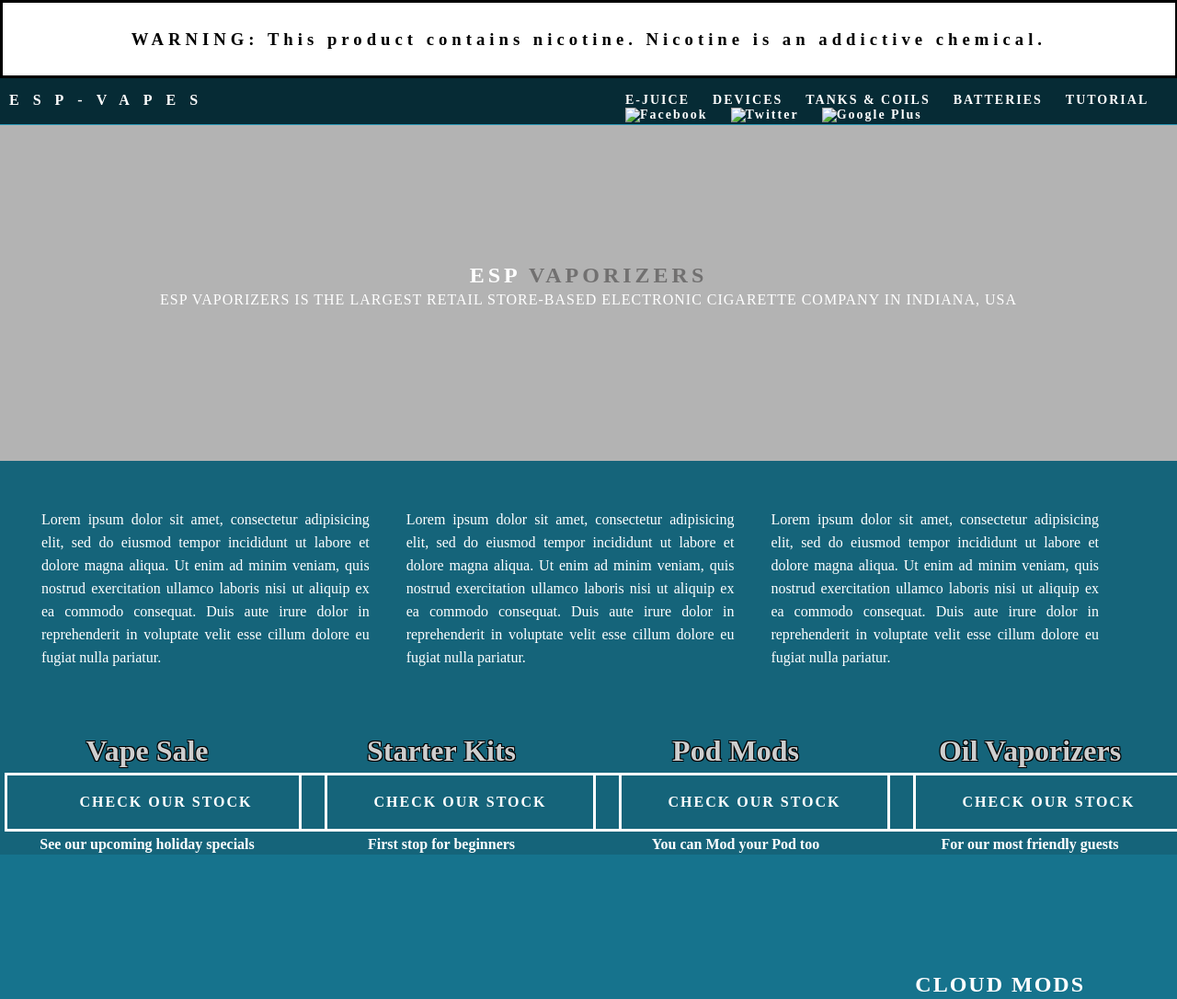
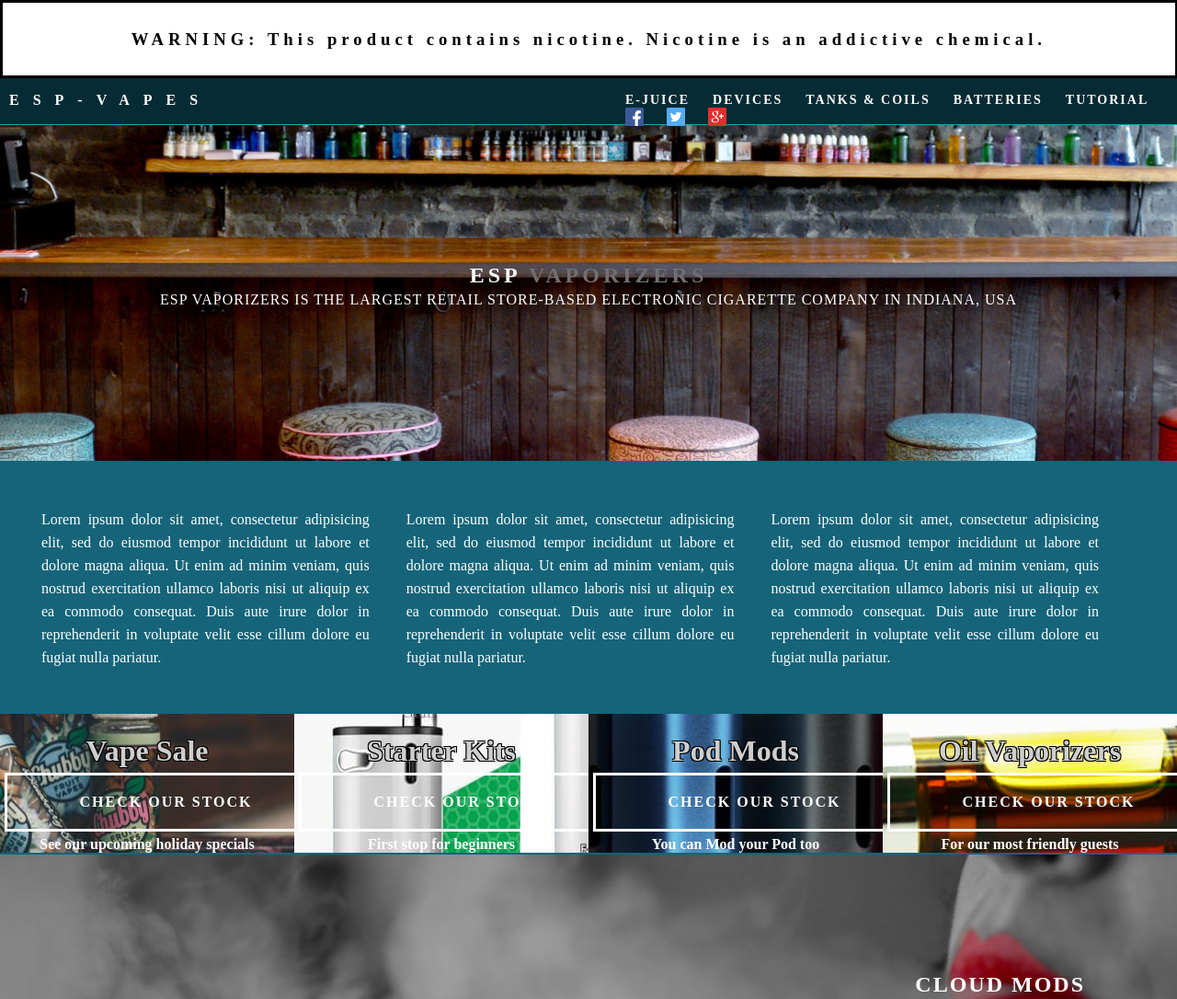
Before and after one commit to zespinozacode/ESP-Vapes-StoreFront, a plain HTML site: page Index.html in a window 1280 px wide. Shown: the top 1086 px of the page at 92% size. Drawn offline with Linux system fonts and the light colour scheme.

Commit message:
fixed pictures on page

```diff
--- a/Index.html
+++ b/Index.html
@@ -24,9 +24,9 @@
         <li><a href="#">TANKS & COILS</a></li>
         <li><a href="#">BATTERIES</a></li>
         <li><a href="#">TUTORIAL</a></li>
-        <li><a href="https://www.facebook.com/" target="blank"><img src="../VapeShopWebsite/vapeassets/facebook_20.png" alt="Facebook"/></a></li>
-        <li><a href="https://twitter.com/?lang=en" target="blank"><img src="../VapeShopWebsite/vapeassets/twitter_20.png" alt="Twitter"/></a></li>
-        <li><a href="https://plus.google.com/" target="blank"><img src="../VapeShopWebsite/vapeassets/google_plus_20.png" alt="Google Plus"/></a></li>
+        <li><a href="https://www.facebook.com/" target="blank"><img src="vapeassets/facebook_20.png" alt="Facebook"/></a></li>
+        <li><a href="https://twitter.com/?lang=en" target="blank"><img src="vapeassets/twitter_20.png" alt="Twitter"/></a></li>
+        <li><a href="https://plus.google.com/" target="blank"><img src="vapeassets/google_plus_20.png" alt="Google Plus"/></a></li>
       </ul>
     </nav>
   </header>
--- a/VapeIndex.css
+++ b/VapeIndex.css
@@ -83,7 +83,7 @@ ul li:hover a {
 	background-color: #B3B3B3;
 	padding-top: 150px;
     padding-bottom: 150px;
-    background-image: url(../VapeShopWebsite//vapeassets/vapeheader.jpg);
+    background-image: url(vapeassets/vapeheader.jpg);
     background-position: center;
 }
 .head2 {
@@ -143,7 +143,7 @@ ul li:hover a {
 	text-align: center;
 	float: left;
     margin-top: 35px;
-    background-image: url(../VapeShopWebsite/vapeassets/vapebrickwall.jpg);
+    background-image: url(vapeassets/vapebrickwall.jpg);
     background-position: center;
 }
 .thumbnail1 {
@@ -151,7 +151,7 @@ ul li:hover a {
 	text-align: center;
 	float: left;
     margin-top: 35px;
-    background-image: url(..//VapeShopWebsite/vapeassets/vapekit.jpg);
+    background-image: url(vapeassets/vapekit.jpg);
     background-position: center;
 }
 .thumbnail2 {
@@ -159,7 +159,7 @@ ul li:hover a {
 	text-align: center;
 	float: left;
     margin-top: 35px;
-    background-image: url(..//VapeShopWebsite/vapeassets/podvape.jpg);
+    background-image: url(vapeassets/podvape.jpg);
     background-position: center;
 }
 .thumbnail3 {
@@ -167,7 +167,7 @@ ul li:hover a {
 	text-align: center;
 	float: left;
     margin-top: 35px;
-    background-image: url(../VapeShopWebsite/vapeassets/oilvape.jpg);
+    background-image: url(vapeassets/oilvape.jpg);
     background-position: center;
 }
 .gallery .thumbnail h4 {
@@ -213,7 +213,7 @@ ul li:hover a {
 /* Parallax Section */
 .banner {
 	background-color: rgb(22, 115, 141);
-	background-image: url(../VapeShopWebsite/vapeassets/vape-girl-bronco.jpg);
+	background-image: url(vapeassets/vape-girl-bronco.jpg);
 	height: 450px;
 	background-attachment: fixed;
 	background-size: cover;
@@ -339,7 +339,7 @@ footer .footer_column p {
 	padding-bottom: 60PX;
     margin-bottom: 0px;
     margin-top: -5px;
-    background-image: url(../VapeShopWebsite/vapeassets/vapeshopfooter.jpg);
+    background-image: url(vapeassets/vapeshopfooter.jpg);
     background-position: center bottom;
 }
 footer {
```
